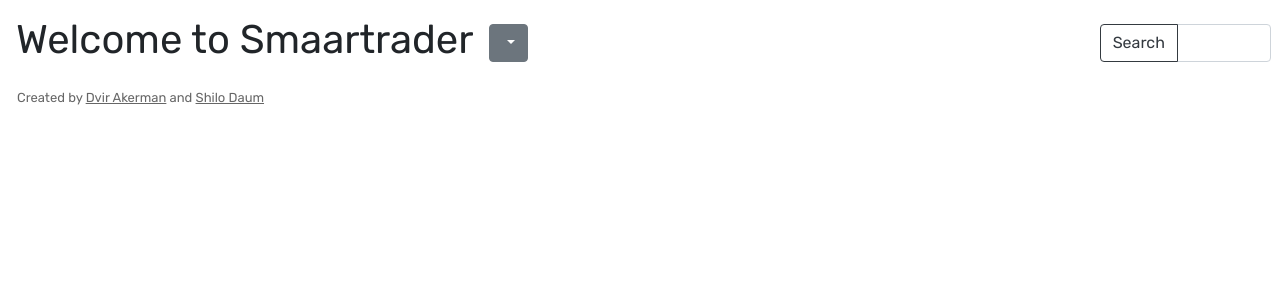
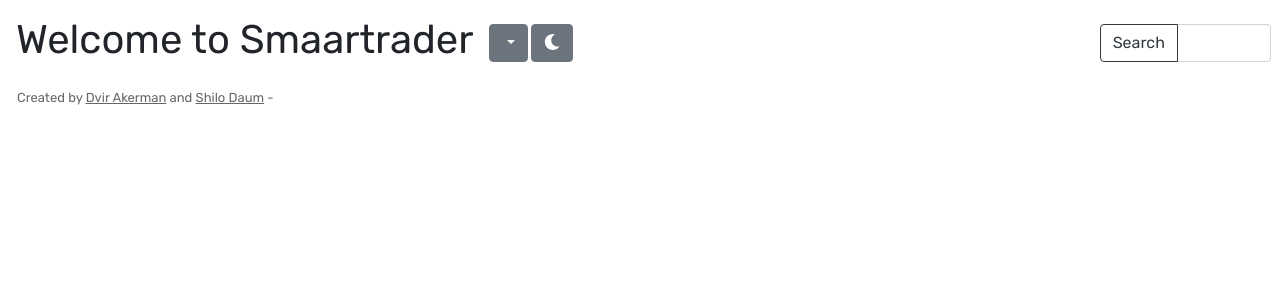
Before and after one commit to Renderhaf/Smaartrader, a Flask app: template web/templates/HomeBase.html in a window 1280 px wide. Shown: the top 300 px of the page. Run offline with Flask 2, Linux system fonts and the light colour scheme; the template is opened without the code that fills it, so the values that code supplies are empty; some libraries are stand-ins or nearby versions.

Commit message:
Added user interaction with dark mode

```diff
--- a/web/static/darkMode.js
+++ b/web/static/darkMode.js
@@ -1,10 +1,10 @@
 const DARK = "dark"
 const LIGHT = "light"
 
-var defaultColor = LIGHT;
+var defaultTheme = LIGHT;
 var body = document.getElementsByTagName("body")[0];
 
-function setColor(color){
+function setTheme(color){
     let classes = body.classList;
     if (!classes.contains(color)){
         classes.forEach(function(className){
@@ -14,21 +14,32 @@
         });
         classes.add(color);
 
-        setColorInLocalStorage(color)
+        setThemeInLocalStorage(color)
+    }
+
+    let domBtns = document.getElementsByClassName("theme-icon");
+    for (btn of domBtns){
+        btn.classList.remove("fa-sun", "fa-moon")
+        btn.classList.add(color == DARK ? "fa-sun" : "fa-moon")
     }
 }
 
-function getColorFromLocalStorage(){
+function getThemeFromLocalStorage(){
     color = localStorage.getItem("theme");
     return color;
 }
 
-function setColorInLocalStorage(color){
+function setThemeInLocalStorage(color){
     localStorage.setItem("theme", color)
 }
 
-function getColorFromPreference(){
+function getThemeFromPreference(){
     return (window.matchMedia && window.matchMedia('(prefers-color-scheme:dark)').matches) ? DARK : LIGHT;
 }
 
-setColor(getColorFromLocalStorage() || getColorFromPreference());
+function changeThemeDOM(elem){
+    let theme = elem.classList.contains("fa-sun") ? LIGHT : DARK;
+    setTheme(theme);
+}
+
+setTheme(getThemeFromLocalStorage() || getThemeFromPreference());
--- a/web/static/styles.css
+++ b/web/static/styles.css
@@ -40,6 +40,10 @@
 .accordion{
   height: 100%;
   border-bottom: 1px solid rgba(0,0,0,.125);
+}
+
+.top-btn{
+  margin-top: 1.5rem;
 }
 
 /* Dark mode Settings */
--- a/web/templates/HomeBase.html
+++ b/web/templates/HomeBase.html
@@ -1,11 +1,15 @@
 {% extends 'GeneralPage.html' %}
 {%block body%}
+    <script
+      src="https://use.fontawesome.com/releases/v5.13.0/js/all.js"
+      data-auto-a11y="true"
+    ></script>
     <body class="">
         <div class="row">
-            <div class="col-12 col-md-8">
+            <div class="col-12 col-md-8 top-left-section">
                 <p class="h1 welcomeText m-3">Welcome to Smaartrader</p>
-                <div class="dropdown d-none d-md-block">
-                    <button class="btn btn-secondary dropdown-toggle" type="button" id="dropdownMenuButton" data-toggle="dropdown" aria-haspopup="true" aria-expanded="false">
+                <div class="dropdown d-none d-md-inline">
+                    <button class="btn btn-secondary dropdown-toggle top-btn" type="button" id="dropdownMenuButton" data-toggle="dropdown" aria-haspopup="true" aria-expanded="false">
                         {{selectedCategory}}
                     </button>
                     <div class="dropdown-menu" aria-labelledby="dropdownMenuButton">
@@ -14,6 +18,9 @@
                         {%endfor%}
                     </div>
                 </div>
+                <button class="btn btn-secondary d-md-inline top-btn d-none">
+                    <i class="fas fa-moon theme-icon"  onclick="changeThemeDOM(this)"></i>
+                </button>
             </div>
 
 
@@ -25,7 +32,7 @@
 
 
             <div class="col-12 col-md-2 pr-0 pr-md-3">
-                <div class="input-group pr-2 pl-2 pt-4" id="searchForm">
+                <div class="input-group pr-2 pl-2 pt-4" id="searchForm" style="white-space:nowrap;">
 
                     <div class="input-group-prepend">
                         <div class="d-md-none pr-1">
@@ -40,7 +47,7 @@
                         </div>
                         <button class="btn btn-outline-dark searchBtn" type="button" id="searchBtn" onclick="searchStock()">Search</button>
                     </div>
-                    <input autocomplete="off" form = "searchForm" type="text" class="form-control" placeholder="" id="stockFormName">
+                    <input autocomplete="off" form = "searchForm" type="text" class="form-control" placeholder="" id="stockFormName" style="min-width: 70px;">
                 </form>
             </div>
 
@@ -99,7 +106,11 @@
             {% endif %}
 
             {%block after_script%}{%endblock%}
-            <p class="ml-4 footer-text">Created by <a class="unstyled-link" href="http://dvir.herokuapp.com">Dvir Akerman</a> and <span class="unstyled-link">Shilo Daum</span></p>
+            <p class="ml-4 footer-text">
+                Created by <a class="unstyled-link" href="http://dvir.herokuapp.com">Dvir Akerman</a> and <span class="unstyled-link">Shilo Daum</span>
+                 - <i class="fas fa-moon theme-icon d-md-none d-inline"  onclick="changeThemeDOM(this)"></i>
+            </p>
+
         </div>
 
 
@@ -155,6 +166,9 @@
 
                 window.location.search = urlParams.toString();
             }
+
+
         </script>
     </body>
+
 {%endblock%}
```
